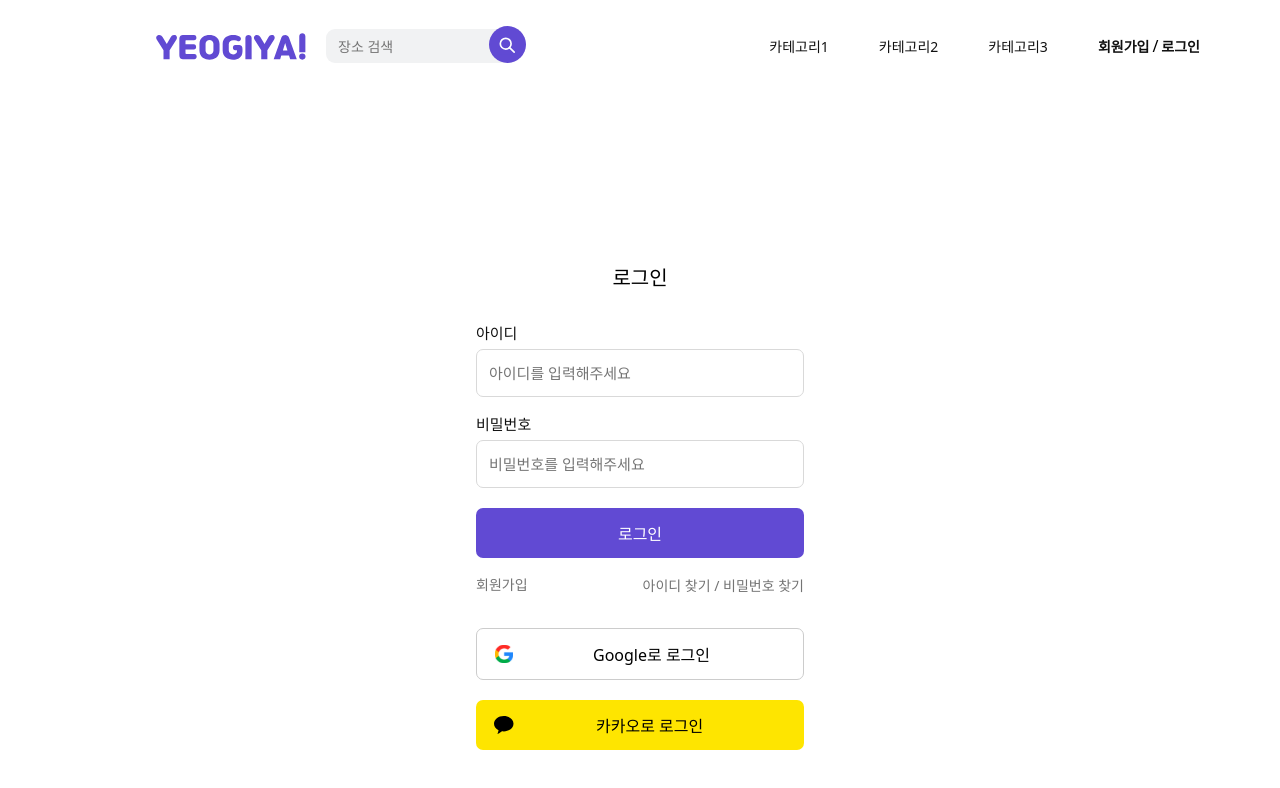
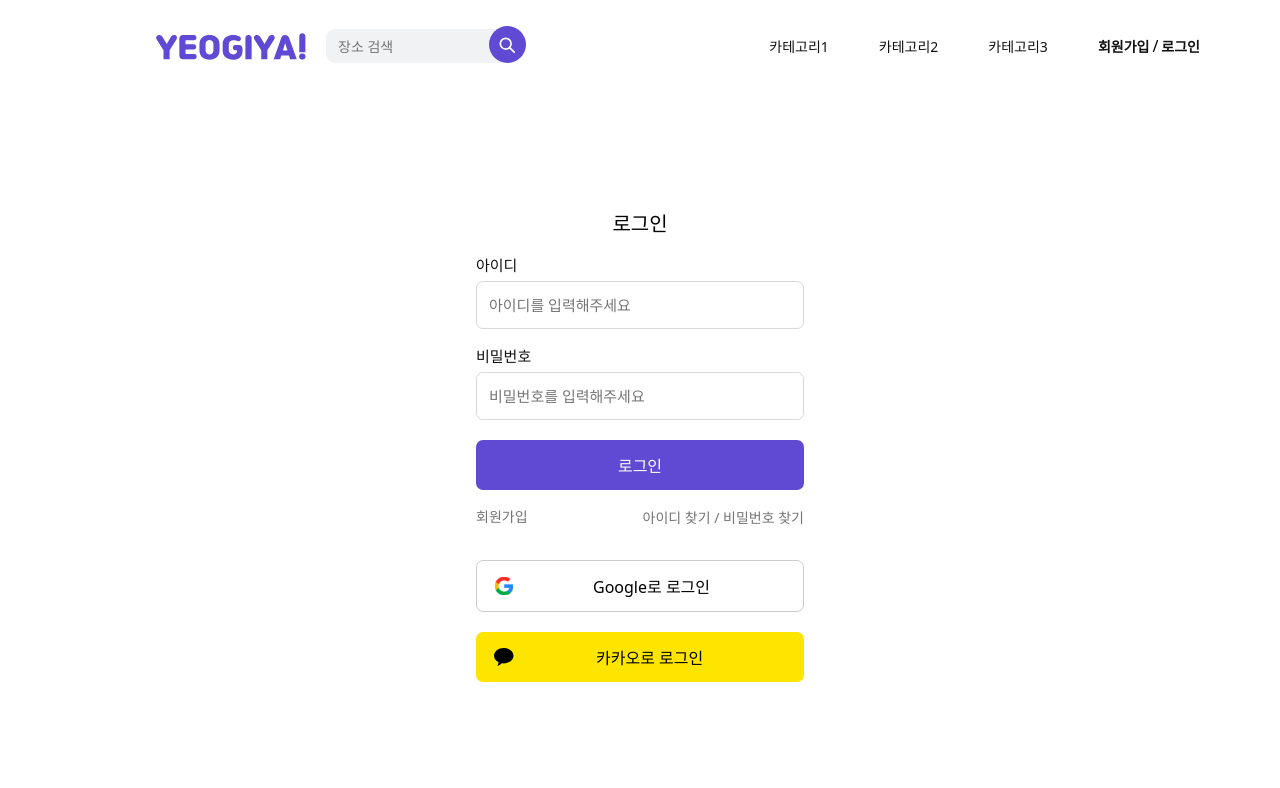
Before and after one commit to yeogiya/yeogiya-frontend, a React (Vite) app: page /login in a window 1280 px wide. Shown: the top 788 px of the page. Built offline with nearby package versions, Linux system fonts and the light colour scheme.

Commit message:
fix: 🐛 nav bar 적용으로 인한 UI 수정(PP-90)[#6]

```diff
--- a/src/components/@common/Layout.tsx
+++ b/src/components/@common/Layout.tsx
@@ -15,7 +15,7 @@ const Layout = ({ children }: LayoutProps) => {
 
 const LayoutContainer = styled.div`
   width: 100vw;
-  height: 100vh;
+  height: calc(100vh - 92px);
   display: flex;
   justify-content: center;
   align-items: center;
--- a/src/components/@common/Title.tsx
+++ b/src/components/@common/Title.tsx
@@ -2,7 +2,6 @@ import HeadingText from "./HeadingText";
 import styled from "@emotion/styled";
 
 const Title = styled(HeadingText)`
-  margin: 30px 0;
   display: flex;
   justify-content: center;
 `;
```
